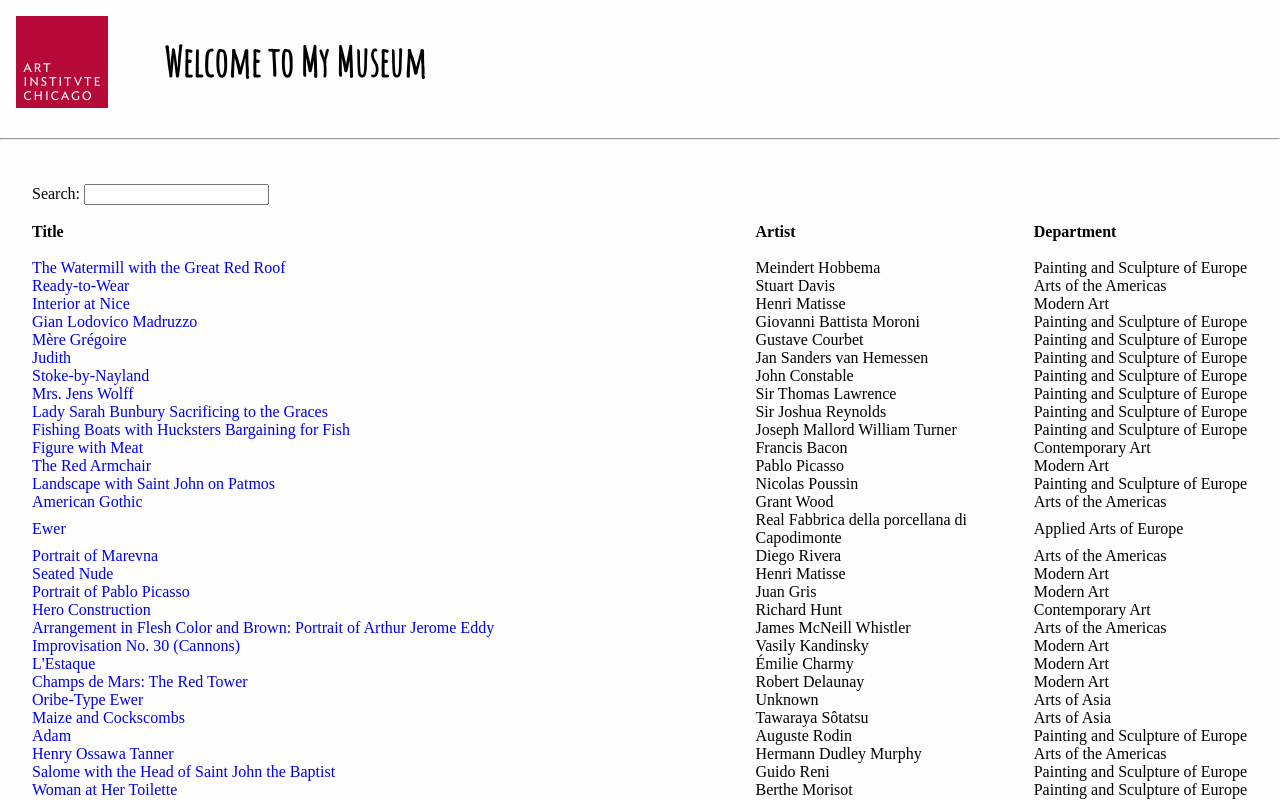
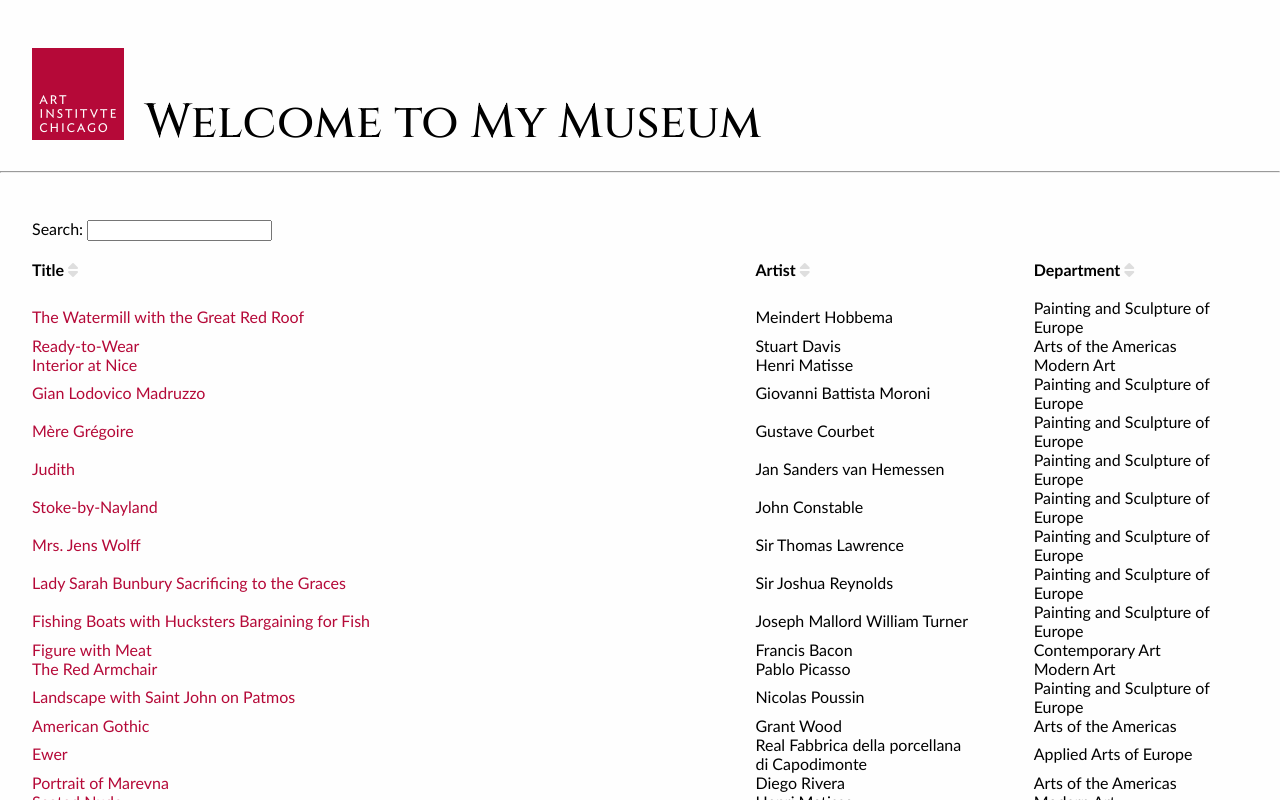
Before and after one commit to gobugi/my-museum, an Angular app: page /artworks in a window 1280 px wide. Shown: the top 800 px of the page. Built offline with nearby package versions, Linux system fonts and the light colour scheme.

Commit message:
sort arrows

```diff
--- a/src/app/artworks/artworks-list/artworks-list.component.css
+++ b/src/app/artworks/artworks-list/artworks-list.component.css
@@ -39,3 +39,7 @@ span {
 app-filter {
   padding: 2em;
 }
+
+.fas {
+  color: rgba(105, 105, 105, 0.212);
+}
--- a/src/app/artworks/artworks-list/artworks-list.component.html
+++ b/src/app/artworks/artworks-list/artworks-list.component.html
@@ -5,9 +5,18 @@
     <table class="main-table">
         <thead>
             <tr>
-                <th (click)="sort('title')">Title</th>
-                <th (click)="sort('artist_title')">Artist</th>
-                <th (click)="sort('department_title')">Department</th>
+                <th (click)="sort('title')">
+                    Title
+                    <i class="fas fa-sort"></i>
+                </th>
+                <th (click)="sort('artist_title')">
+                    Artist
+                    <i class="fas fa-sort"></i>
+                </th>
+                <th (click)="sort('department_title')">
+                    Department
+                    <i class="fas fa-sort"></i>
+                </th>
             </tr>
             <br />
         </thead>
--- a/src/app/artworks/artworks.component.css
+++ b/src/app/artworks/artworks.component.css
@@ -1,9 +1,11 @@
-@import url('https://fonts.googleapis.com/css2?family=Amatic+SC&family=Open+Sans:wght@300;400;500&family=Source+Sans+Pro:wght@700&display=swap');
+@import url('https://fonts.googleapis.com/css2?family=Cinzel:wght@500&family=Open+Sans:wght@300;400;500&family=Source+Sans+Pro:wght@700&display=swap');
 
 #welcome-container {
   display: flex;
   height: fit-content;
   vertical-align: middle;
+  padding-top: 2em;
+  padding-left: 1em;
 }
 
 #logo {
@@ -11,10 +13,12 @@
 }
 
 #welcome {
-  padding: 1em;
-  margin-top: -0.1em;
-  font-family: 'Amatic SC', cursive;
-  font-size: 2.5em;
+  padding-left: 0.1em;
+  padding-top: 1em;
+  margin-top: 0.2em;
+  font-family: 'Cinzel', serif;
+  font-weight: 500;
+  font-size: 3em;
 }
 
 #line-break {
--- a/src/app/details/details.component.css
+++ b/src/app/details/details.component.css
@@ -1,6 +1,13 @@
+@import url('https://fonts.googleapis.com/css2?family=Cinzel:wght@500&family=Open+Sans:wght@300;400;500&family=Source+Sans+Pro:wght@700&display=swap');
+
 .page-container {
   text-align: center;
 }
+
+.page-container > div > h1 {
+  font-family: 'Cinzel', serif;
+}
+
 
 .page-table {
   margin: auto;
@@ -10,4 +17,21 @@
   max-width: 843px;
   text-align: center;
   margin: auto;
+  text-align: justify;
+  text-justify: inter-word;
 }
+
+#long-des {
+  text-align: left !important;
+  max-width: 843px;
+  word-wrap: normal;
+  word-break: normal;
+  margin-top: -3.35em !important;
+}
+
+#short-des {
+  text-align: center !important;
+  max-width: 843px;
+  word-wrap: normal;
+  word-break: normal;
+}
--- a/src/app/details/details.component.html
+++ b/src/app/details/details.component.html
@@ -5,7 +5,7 @@
         <table class='page-table'>
             <thead>
                 <tr>
-                    by {{ details.data.artist_title ? details.data.artist_title : 'Unknown' }}
+                    by {{ details.data.artist_title }}
                 </tr>
                 <br />
                 <tr>
@@ -14,21 +14,27 @@
             </thead>
             <br />
             <div id='description'>
-                <p>
-                {{ details.data.thumbnail.alt_text }}
+                <p id='short-des'>
+                    {{ details.data.thumbnail.alt_text.length < 130 ? details.data.thumbnail.alt_text : null}}
+                    <br />
+                    <br />
+                    {{ details.data.thumbnail.alt_text.length < 130 ? details.data.department_title : null}}
                 </p>
+                <p id='long-des'>
+                  {{ details.data.thumbnail.alt_text.length > 130 ? details.data.thumbnail.alt_text : null}}
+                  <br />
+                  <br />
+                  {{ details.data.thumbnail.alt_text.length > 130 ? details.data.department_title : null}}
+                </p>
+
             </div>
-            <br />
-            <br />
-            <tr>
-                {{ details.data.department_title }}
-            </tr>
         </table>
     </div>
     <div *ngIf="!artwork">
         No artwork found
     </div>
     <br />
+    <br />
     <a routerLink="/artworks">View All Artworks</a>
     <br />
     <br />
--- a/src/index.html
+++ b/src/index.html
@@ -3,6 +3,7 @@
 <head>
   <meta charset="utf-8">
   <title>My Museum</title>
+  <script src="https://kit.fontawesome.com/771285107d.js" crossorigin="anonymous"></script>
   <base href="/">
   <meta name="viewport" content="width=device-width, initial-scale=1">
   <link rel="icon" type="image/x-icon" href="favicon.ico">
--- a/src/styles.css
+++ b/src/styles.css
@@ -1,10 +1,18 @@
 /* You can add global styles to this file, and also import other style files */
-body { margin: 0; padding: 0; background-color: #f2f2f20e; max-width: 100%; overflow-x: hidden;}
+body { margin: 0; padding: 0; background-color: #f2f2f20e; max-width: 100%; overflow-x: hidden; font-family: 'Gill Sans', 'Gill Sans MT', Calibri, 'Trebuchet MS', sans-serif;}
 
 * {
   text-decoration: none;
 }
 
+*:link {
+  color: #b50938;
+}
+
+*:visited {
+  color: #a0770fd7;
+}
+
 app-details {
   margin: 2em !important;
 }
```
Also changed, not shown: src/assets/artworks.json.
